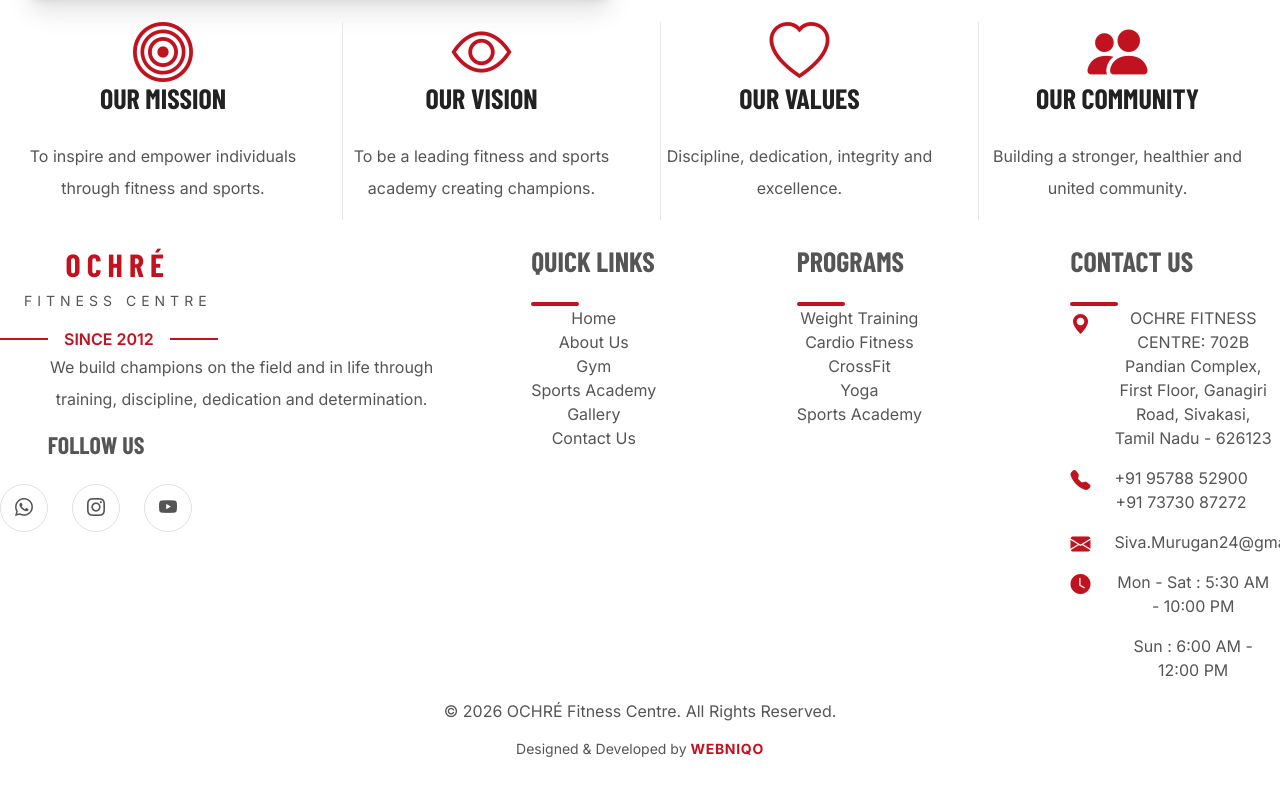
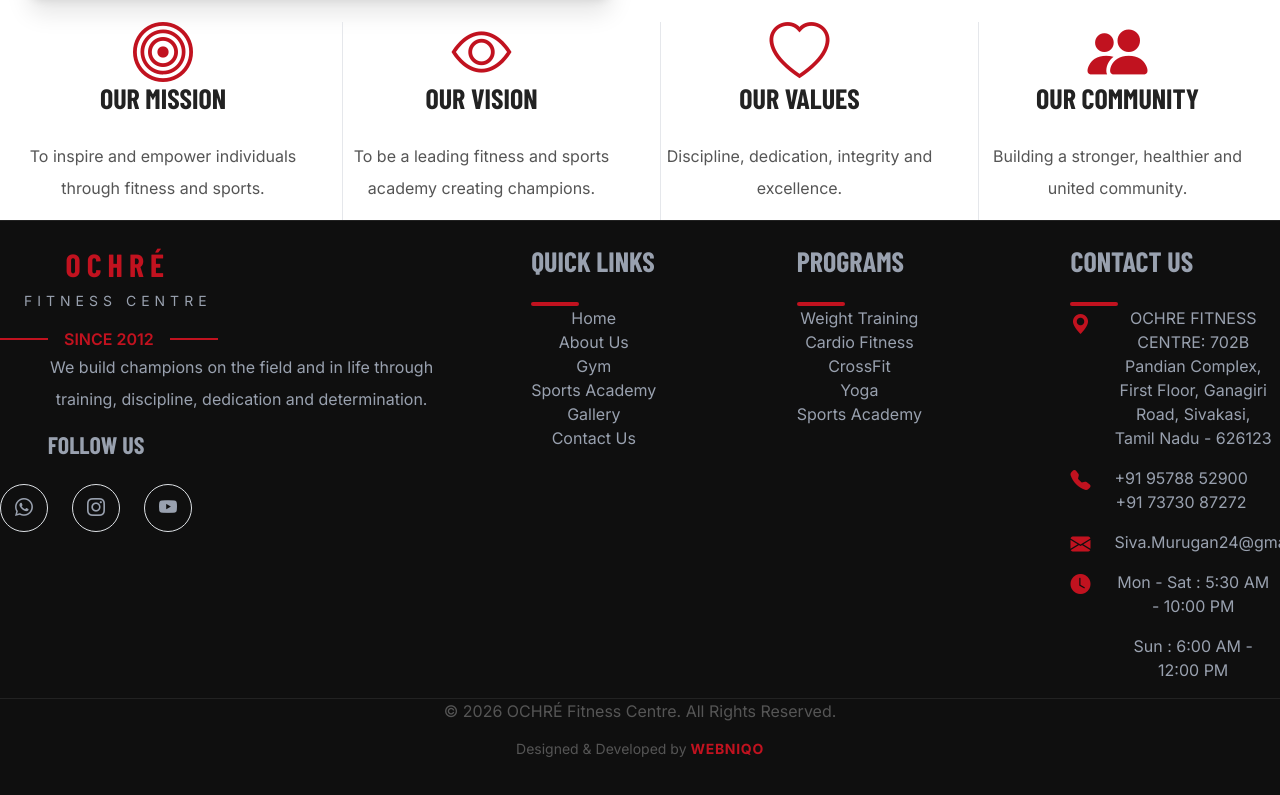
Before and after one commit to Ebinesh07/gym-website, a React (Vite) app in the folder gym-website/: page / in a window 1280 px wide. Shown: the part 1379-2174 px from the top of the page. Built offline with nearby package versions, Linux system fonts and the light colour scheme; a web font is replaced by a local one.

Commit message:
Fix footer dark theme and frontend styles

```diff
--- a/gym-website/src/components/Footer/Footer.jsx
+++ b/gym-website/src/components/Footer/Footer.jsx
@@ -4,14 +4,18 @@
 
 const Footer = () => {
   return (
-    <footer
-      className="pt-20 border-t py-4"
-      style={{
-        backgroundColor: "var(--bg-dark)",
-        borderColor: "rgba(255,255,255,0.08)",
-        color: "var(--text-color)",
-      }}
-    >
+  <footer
+  className="
+    pt-20
+    py-4
+    border-t
+    bg-[#0f0f0f]
+    text-gray-400
+  "
+  style={{
+    borderColor: "rgba(255,255,255,0.08)",
+  }}
+>
     <div className="max-w-7xl mx-auto px-6 grid grid-cols-1 sm:grid-cols-2 lg:grid-cols-5 gap-12 text-center lg:text-left">
 
         {/* Logo Section */}
```
